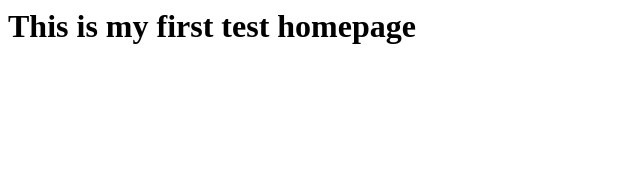
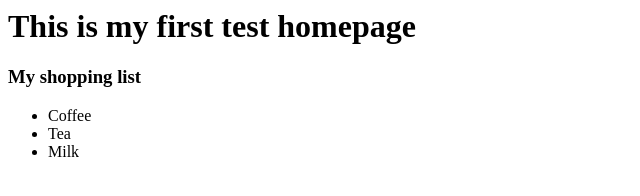
Before and after one commit to email2sumit/test-homepage, a plain HTML site: page index.html in a window 1280 px wide. Shown: the whole page, without its empty margins (0-640 px from the left). Drawn offline with Linux system fonts and the light colour scheme.

Commit message:
Added Shopping List

```diff
--- a/index.html
+++ b/index.html
@@ -8,4 +8,11 @@ test-homepage
 <h1> This is my first test homepage </h1>
 </body>
 
+<h3> My shopping list</h3>
+ <ul>
+  <li>Coffee</li>
+  <li>Tea</li>
+  <li>Milk</li>
+</ul>
+
 </html>
```
